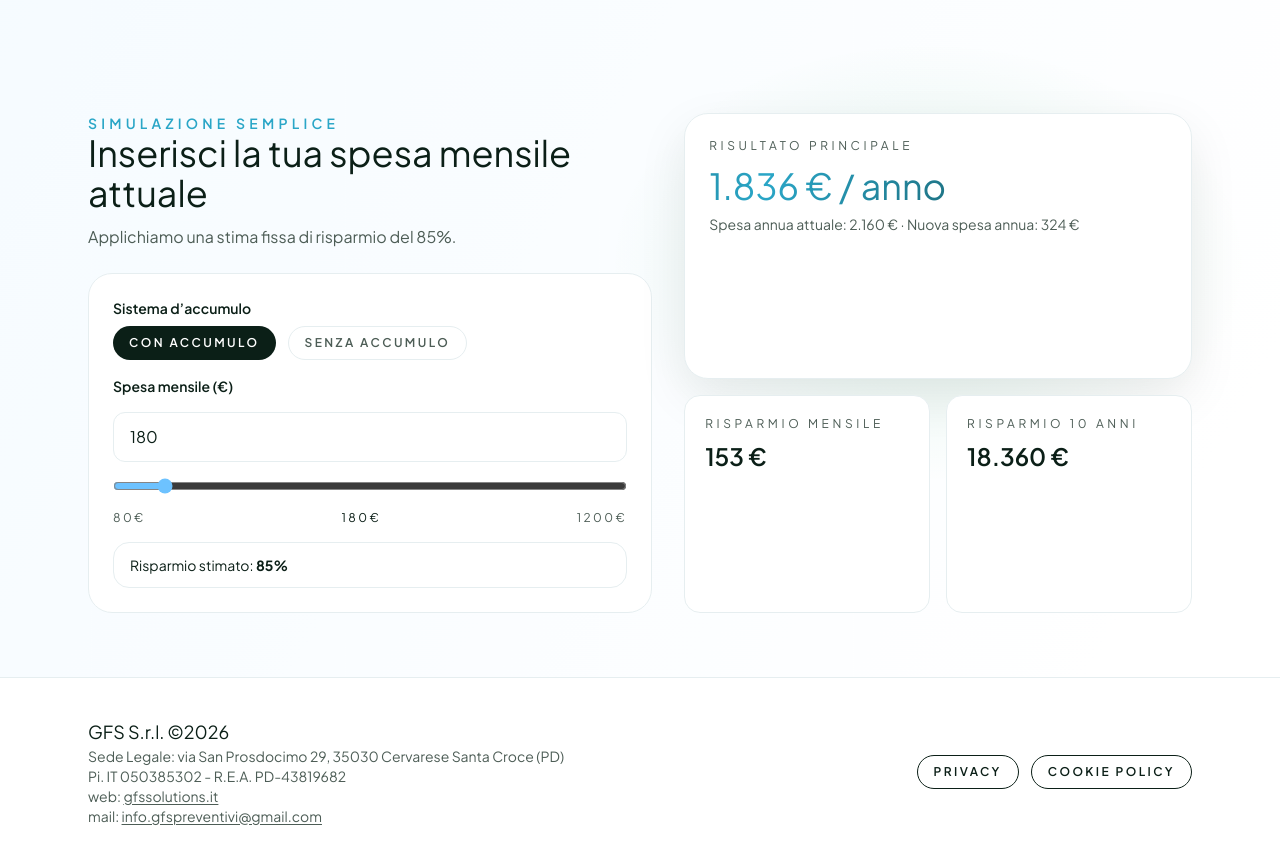
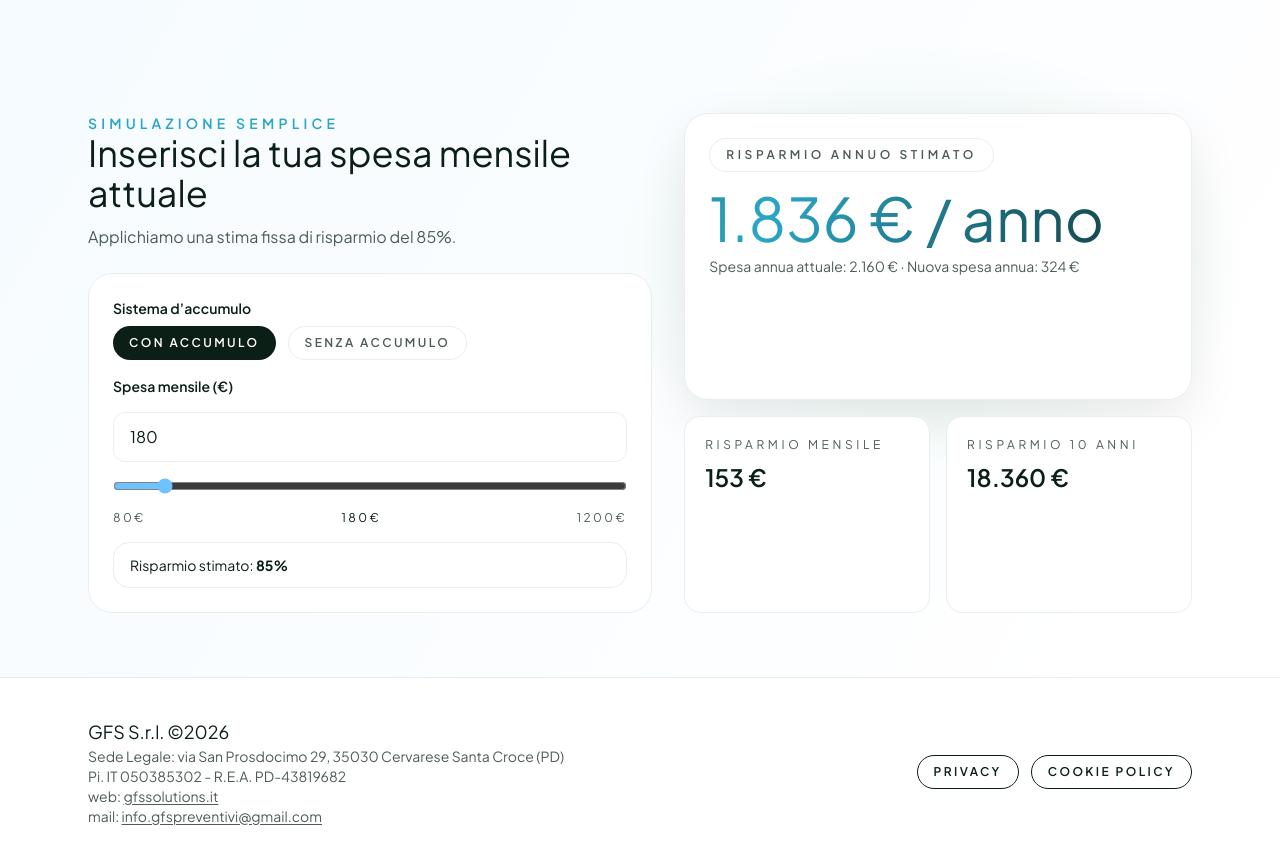
Before and after one commit to maxmin75/GFSsolution2026, a Next.js app: page / in a window 1280 px wide. Shown: the part 2080-2944 px from the top of the page. Built offline with nearby package versions, Linux system fonts and the light colour scheme.

Commit message:
Emphasize savings in simulator

```diff
--- a/src/app/page.tsx
+++ b/src/app/page.tsx
@@ -659,10 +659,10 @@ export default function Home() {
 
         <div className="grid gap-4">
           <div className="card-glow rounded-3xl border border-[var(--line)] bg-[var(--cream)] p-6">
-            <p className="text-xs uppercase tracking-[0.3em] text-[var(--ink-muted)]">
-              Risultato principale
+            <p className="inline-flex items-center gap-2 rounded-full border border-[var(--line)] bg-white/70 px-4 py-2 text-xs font-semibold uppercase tracking-[0.3em] text-[var(--ink-muted)]">
+              Risparmio annuo stimato
             </p>
-            <p className="mt-3 font-display text-4xl text-shimmer">
+            <p className="mt-4 font-display text-5xl text-shimmer sm:text-6xl">
               {formatEuro(annualSavings)} / anno
             </p>
             <p className="mt-2 text-sm text-[var(--ink-muted)]">
```
